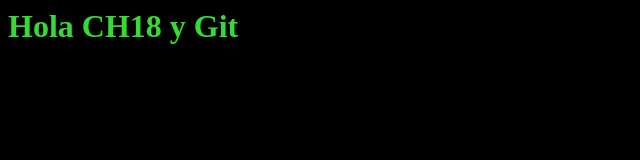
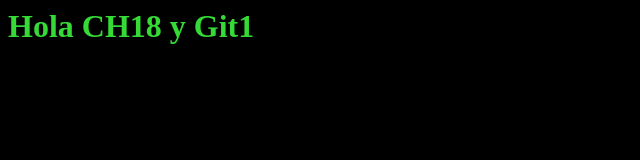
Before and after one commit to Eduardoqro/Web1, a plain HTML site: page index.html in a window 1280 px wide. Shown: the full height of the page, 0-640 px from the left. Drawn offline with Linux system fonts and the light colour scheme.

Commit message:
chore:modificacion del titulo

```diff
--- a/index.html
+++ b/index.html
@@ -3,7 +3,7 @@
     <link rel="stylesheet" href="mystyle.css">
   </head>
   <body>
-    <h1>Hola CH18 y Git</h1>
+    <h1>Hola CH18 y Git1</h1>
     <script src="myscript.js"></script>
   </body>
 </html>
```
